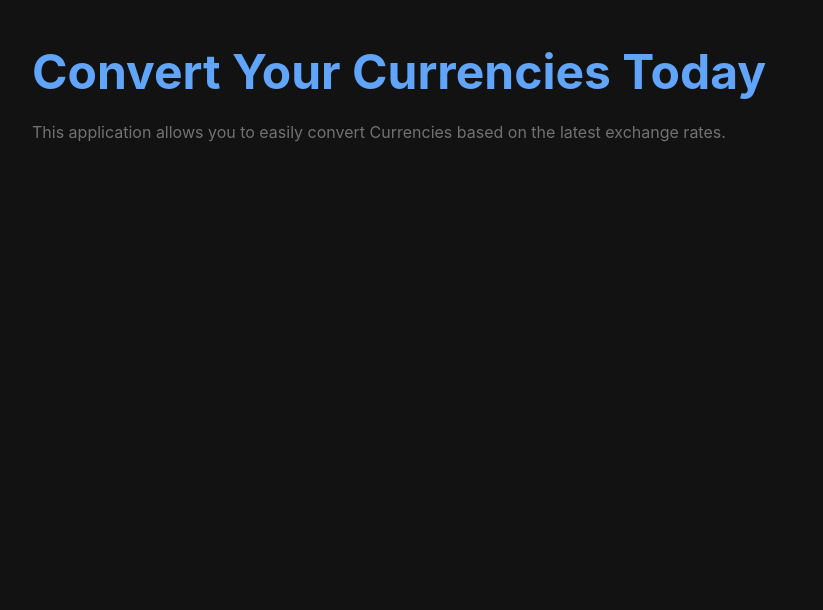
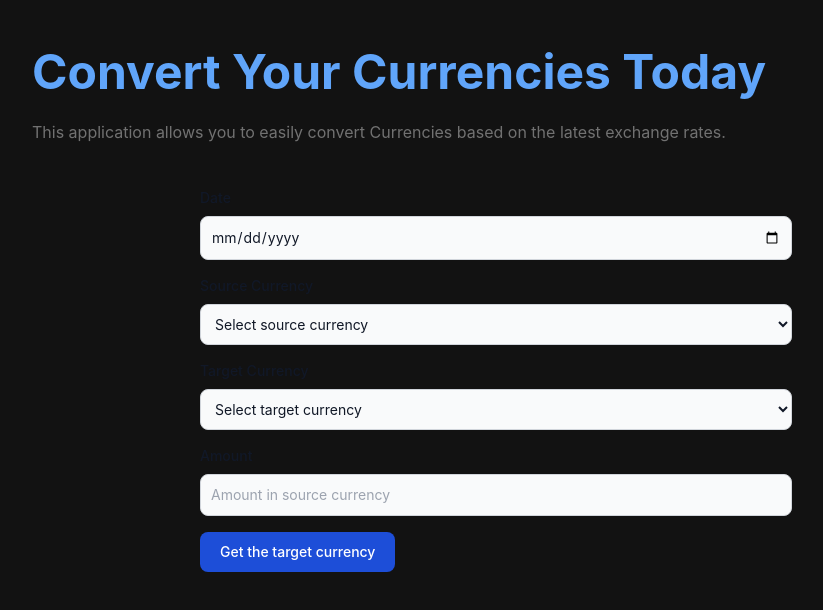
Before and after one commit to umayanganacooray/currency-app, a React (Create React App) app: page / in a window 1280 px wide. Shown: the top 610 px of the page, without its empty margins (144-967 px from the left). Built offline with nearby package versions, Linux system fonts and the light colour scheme.

Commit message:
created the form

```diff
--- a/src/pages/MainPage.js
+++ b/src/pages/MainPage.js
@@ -1,10 +1,48 @@
- import React from 'react'
+import { useState } from "react"
+import React from 'react'
 
  export default function MainPage() {
+
+    //state for the form fields
+    const [date, setDate]=useState(null);
+    const [sourceCurrency, setSourceCurrency]=useState("");
+    const [targetCurrency, setTargetCurrency]=useState("");
+    const [amountInSourceCurrency, setAmountInSourceCurrency] =useState(0);
+    const [amountInTargeteCurrency, setAmountInTargetCurrency] =useState(0);
+
    return (
      <div>
         <h1 className="lg:mx-32 text-5xl font-bold text-blue-400">Convert Your Currencies Today</h1>
         <p className="lg:mx-32 opacity-40 py-6">This application allows you to easily convert Currencies based on the latest exchange rates.  </p>
+
+        <div className="mt-5 flex items-center justify-center flex-col">
+            <section className="w-full lg:w-1/2">
+                <form class="">
+                <div class="mb-4">
+                    <label htmlForfor={date} className="block mb-2 text-sm font-medium text-gray-900 dark:text-white">Date</label>
+                    <input type="date" id={date} name={date} className="bg-gray-50 border border-gray-300 text-gray-900 text-sm rounded-lg focus:ring-blue-500 focus:border-blue-500 block w-full p-2.5 dark:bg-gray-700 dark:border-gray-600 dark:placeholder-gray-400 dark:text-white dark:focus:ring-blue-500 dark:focus:border-blue-500" required />
+                </div>
+                <div class="mb-4">
+                    <label htmlForfor={sourceCurrency} className="block mb-2 text-sm font-medium text-gray-900 dark:text-white">Source Currency</label>
+                    <select name={sourceCurrency} id={sourceCurrency} value={sourceCurrency} className="bg-gray-50 border border-gray-300 text-gray-900 text-sm rounded-lg focus:ring-blue-500 focus:border-blue-500 block w-full p-2.5 dark:bg-gray-700 dark:border-gray-600 dark:placeholder-gray-400 dark:text-white dark:focus:ring-blue-500 dark:focus:border-blue-500" placeholder="Select source currency">
+                    <option value="">Select source currency</option>
+                    </select>
+                </div>
+                <div class="mb-4">
+                    <label htmlForfor={targetCurrency} className="block mb-2 text-sm font-medium text-gray-900 dark:text-white">Target Currency</label>
+                    <select name={targetCurrency} id={targetCurrency} value={targetCurrency} className="bg-gray-50 border border-gray-300 text-gray-900 text-sm rounded-lg focus:ring-blue-500 focus:border-blue-500 block w-full p-2.5 dark:bg-gray-700 dark:border-gray-600 dark:placeholder-gray-400 dark:text-white dark:focus:ring-blue-500 dark:focus:border-blue-500" placeholder="Select target currency">
+                    <option value="">Select target currency</option>
+                    </select>
+                </div>
+                <div class="mb-4">
+                    <label htmlForfor={amountInSourceCurrency} className="block mb-2 text-sm font-medium text-gray-900 dark:text-white">Amount</label>
+                    <input type="text" id={amountInSourceCurrency} name={amountInSourceCurrency} className="bg-gray-50 border border-gray-300 text-gray-900 text-sm rounded-lg focus:ring-blue-500 focus:border-blue-500 block w-full p-2.5 dark:bg-gray-700 dark:border-gray-600 dark:placeholder-gray-400 dark:text-white dark:focus:ring-blue-500 dark:focus:border-blue-500" placeholder="Amount in source currency" required />
+                </div>
+                <button type="button" className="text-white bg-blue-700 hover:bg-blue-800 focus:ring-4 focus:outline-none focus:ring-blue-300 font-medium rounded-lg text-sm w-full sm:w-auto px-5 py-2.5 text-center dark:bg-blue-600 dark:hover:bg-blue-700 dark:focus:ring-blue-800">{" "}Get the target currency</button>
+                </form>
+            </section>
+        </div>
+
      </div>
    )
  }
```
